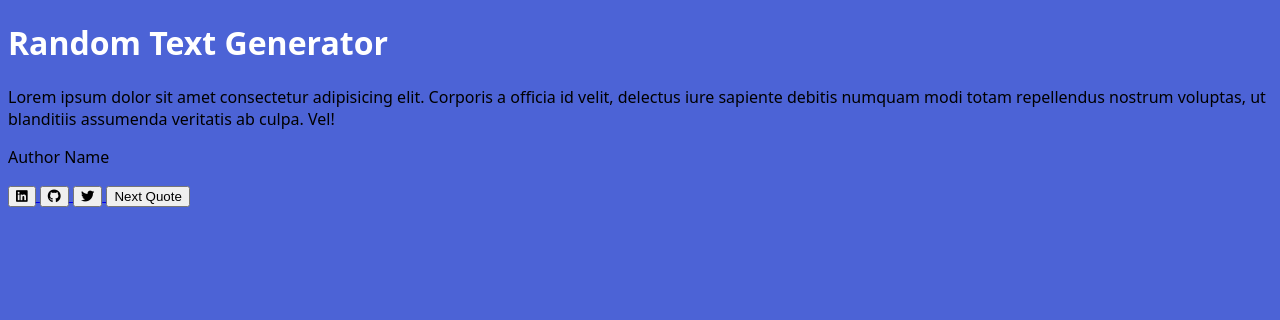
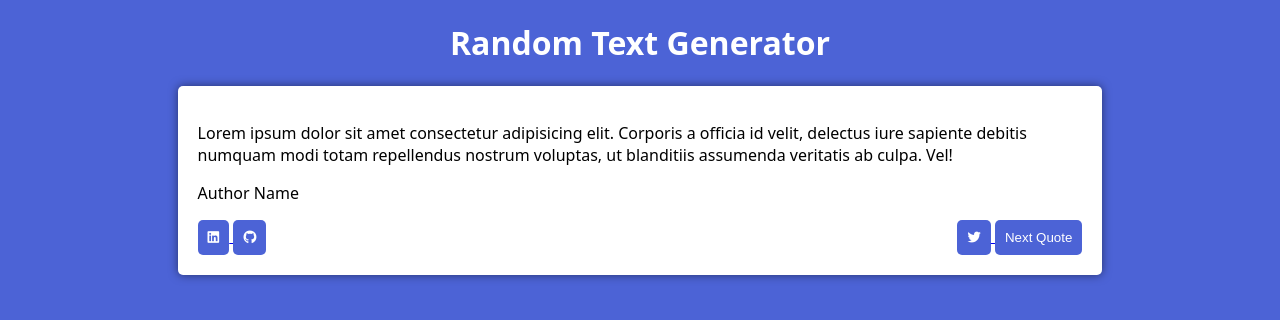
Before and after one commit to AcmeGamers/Random-Quote-Machine, a plain HTML site: page index.html in a window 1280 px wide. Drawn offline with nearby package versions, Linux system fonts and the light colour scheme.

Commit message:
adding basic stuff

```diff
--- a/index.html
+++ b/index.html
@@ -31,7 +31,7 @@
   </head>
   <body>
     <div>
-      <h1>Random Text Generator</h1>
+      <h1 class="center-text">Random Text Generator</h1>
       <div id="quote-box">
         <div>
           <p id="text" class="quote">
@@ -43,13 +43,16 @@
           <p id="author">Author Name</p>
         </div>
 
-        <div>
+        <div class="row space-between">
+          <div class="">
             <a href="https://www.linkedin.com/in/acme-gamers/">
               <button><i class="fa-brands fa-linkedin"></i></button>
             </a>
             <a href="https://github.com/AcmeGamers">
               <button><i class="fa-brands fa-github"></i></button>
             </a>
+          </div>
+          <div class="">
             <a href="https://twitter.com/Acme_Gamers">
               <button>
                 <i id="tweet-quote" class="fa-brands fa-twitter"></i>
@@ -59,5 +62,6 @@
           </div>
         </div>
       </div>
+    </div>
   </body>
 </html>
--- a/styles.css
+++ b/styles.css
@@ -1,10 +1,31 @@
+:root {
+  --main-thm: #4c63d6;
+}
+
 body {
   font-family: system-ui;
-  background: #4c63d6;
+  background: var(--main-thm);
 }
 
 h1 {
   color: #fff;
+}
+
+#quote-box {
+  width: 70%;
+  margin: 0 auto;
+  background: #fff;
+  padding: 20px;
+  border-radius: 5px;
+  box-shadow: 0px 0px 10px rgba(0, 0, 0, 0.5);
+}
+button {
+  background: var(--main-thm);
+  border: none;
+  border-radius: 5px;
+  padding: 10px;
+  color: #fff;
+  cursor: pointer;
 }
 
 /* Predefined CSS */
@@ -17,3 +38,9 @@ h1 {
   display: flex;
   flex-direction: column;
 }
+.space-between {
+  justify-content: space-between;
+}
+.center-text {
+  text-align: center;
+}
```
Lines whose indentation alone changed are shown as unchanged.
